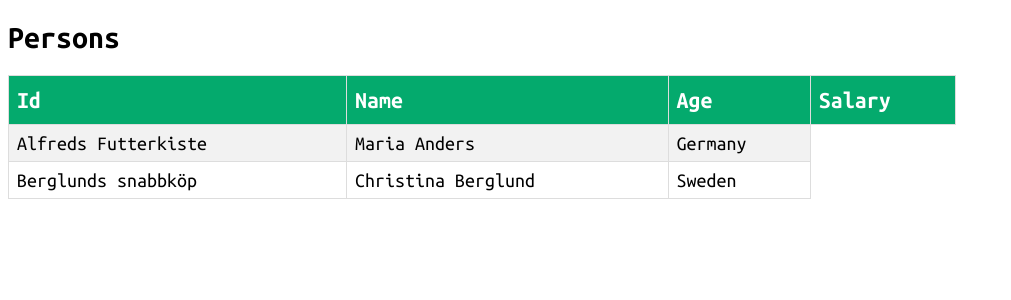
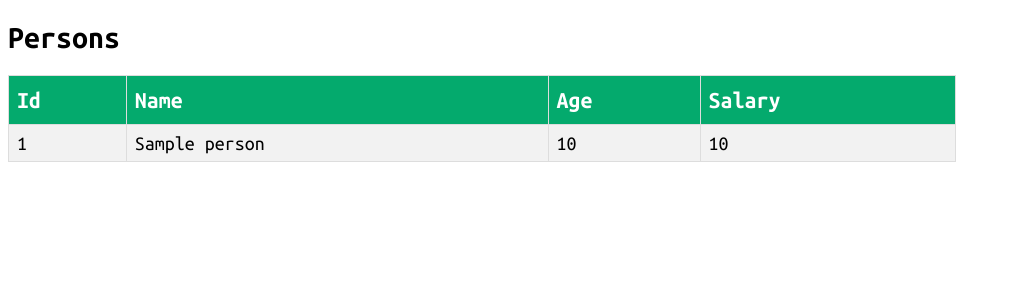
Before and after one commit to lilimart/s5-c1-basic-crud-01, a Flask app: template templates/home.html in a window 1280 px wide. Shown: the top 300 px of the page, without its empty margins (0-1011 px from the left). Run offline with Flask 2, Linux system fonts and the light colour scheme; the template is opened without the code that fills it: most values are stand-ins (such as "Sample title", 1, 10 or a date in 2020).

Commit message:
update 03

```diff
--- a/app.py
+++ b/app.py
@@ -1,11 +1,24 @@
 from flask import Flask, render_template
+from db import selectAllPersons
+
 
 app = Flask(__name__)
 
 
 @app.route("/")
 def home():
-    return render_template("home.html")
+    personList = selectAllPersons()
+    return render_template("home.html", persons=personList)
+
+
+@app.route("/new")
+def new_person():
+    return render_template("new.html")
+
+
+@app.route("/insert")
+def insert_person():
+    insertNewPerson()
 
 
 if __name__ == "__main__":
--- a/templates/home.html
+++ b/templates/home.html
@@ -19,16 +19,14 @@
             <th>Age</th>
             <th>Salary</th>
         </tr>
+        {% for person in persons %}
         <tr>
-            <td>Alfreds Futterkiste</td>
-            <td>Maria Anders</td>
-            <td>Germany</td>
+            <td>{{ person["id"] }}</td>
+            <td>{{ person["name"] }}</td>
+            <td>{{ person["age"] }}</td>
+            <td>{{ person["salary"] }}</td>
         </tr>
-        <tr>
-            <td>Berglunds snabbköp</td>
-            <td>Christina Berglund</td>
-            <td>Sweden</td>
-        </tr>
+        {% endfor %}
     </table>
 </body>
 
```
Also changed, not shown: templates/new.html (added, +29 -0 lines).
